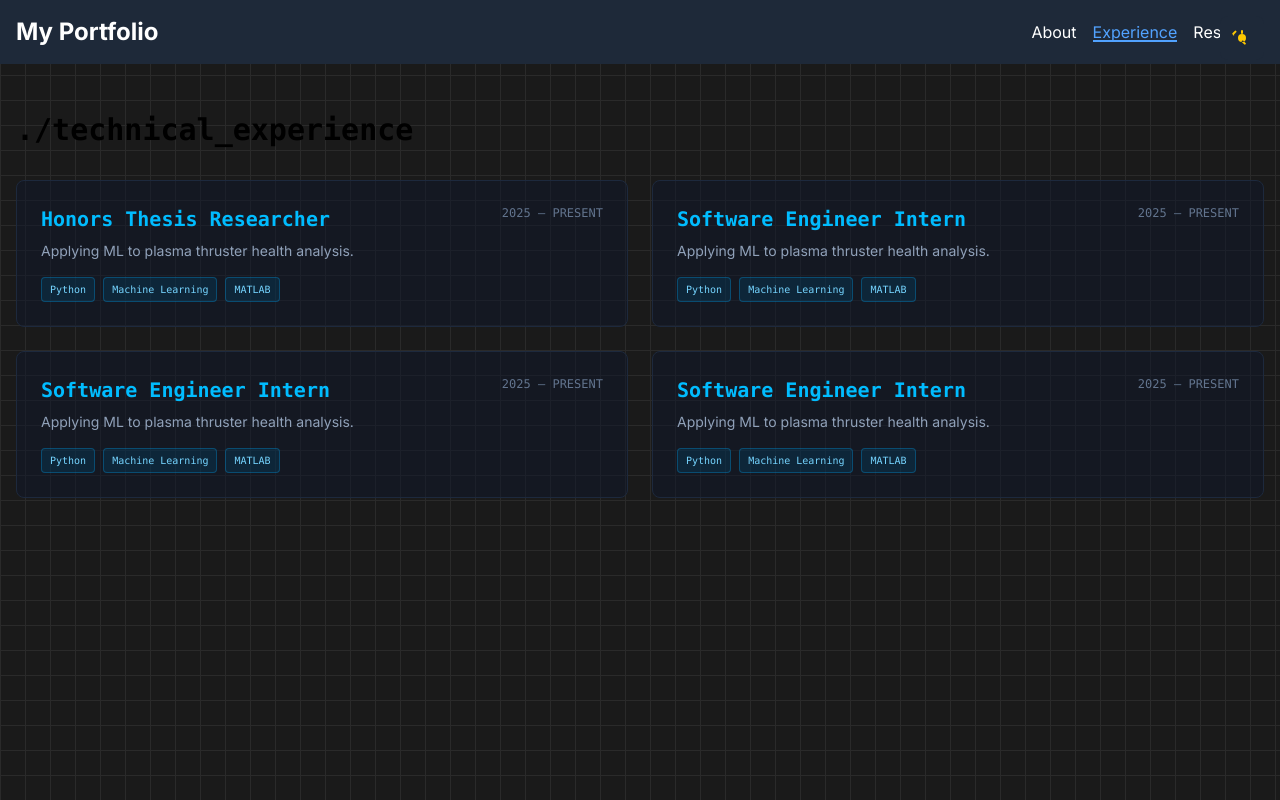
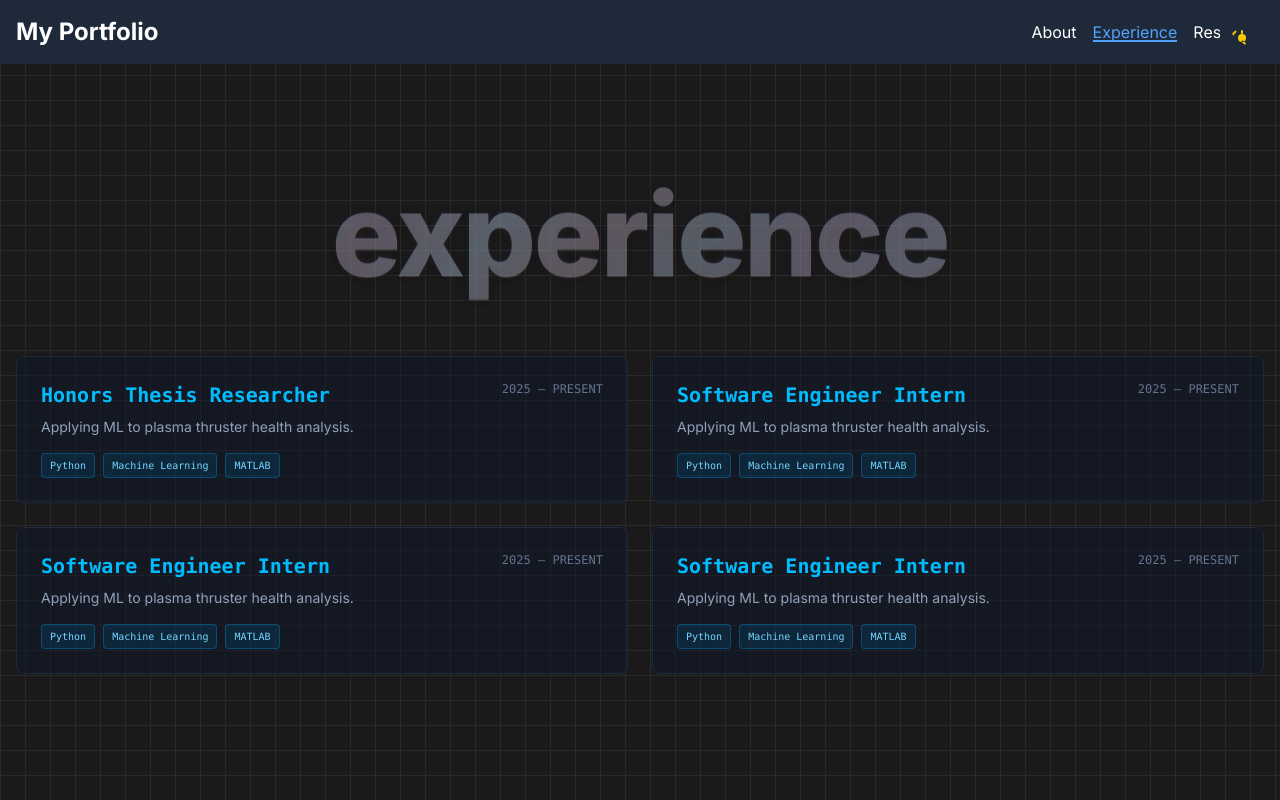
Before and after one commit to henrykanaskie/personal_webpage, a Next.js app: page /experience in a window 1280 px wide. Both pictures are taken after a click on the button "Toggle dark mode". Built offline with nearby package versions, Linux system fonts and the light colour scheme.

Commit message:
add page title

```diff
--- a/app/experience/page.tsx
+++ b/app/experience/page.tsx
@@ -1,13 +1,12 @@
 "use client";
 import ExperienceCard from "@/components/experienceCard";
-import { experiences } from "@/data/experience"; // Your array of experience objects
+import GlassTitle from "@/components/GlassTitle";
+import { experiences } from "@/data/experience";
 
 export default function ExperiencePage() {
   return (
     <section className="container mx-auto px-4 py-12">
-      <h2 className="text-3xl font-bold mb-8 font-mono">
-        ./technical_experience
-      </h2>
+      <GlassTitle text="experience" />
 
       <div className="grid grid-cols-1 md:grid-cols-2 gap-6">
         {experiences.map((exp) => (
--- a/app/globals.css
+++ b/app/globals.css
@@ -19,3 +19,8 @@ body {
     linear-gradient(to right, #2a2a2a 1px, transparent 1px),
     linear-gradient(to bottom, #2a2a2a 1px, transparent 1px);
 }
+
+@keyframes glassShineIntro {
+  0% { background-position: 200% center; }
+  100% { background-position: -50% center; }
+}
--- a/app/research/page.tsx
+++ b/app/research/page.tsx
@@ -3,10 +3,12 @@
 import { rocketPaths } from "@/svgs/rocket/rocketPaths";
 import LeftInfoBox from "@/components/LeftInfoBox";
 import RightInfoBox from "@/components/RightInfoBox";
+import GlassTitle from "@/components/GlassTitle";
 
 export default function ResearchPage() {
   return (
-    <div className="flex flex-col gap-12 md:gap-24 pt-[10vh] pb-[10vh]">
+    <div className="flex flex-col gap-12 md:gap-10 pt-[1vh] pb-[10vh]">
+      <GlassTitle text="Research" />
       <LeftInfoBox
         title="Senior Software Engineer"
         company="Tech Corp"
--- a/app/types/Experience.tsx
+++ b/app/types/Experience.tsx
@@ -1,5 +1,4 @@
-
-interface Experience {
+export interface Experience {
   id: string;
   title: string;
   company: string; // added to distinguish where the experience happened
--- a/components/AnimatedSvg.tsx
+++ b/components/AnimatedSvg.tsx
@@ -1,7 +1,6 @@
 "use client";
 
-import { useState } from "react";
-import { motion, MotionValue, useMotionValueEvent } from "framer-motion";
+import { motion, MotionValue } from "framer-motion";
 
 interface AnimatedSvgProps {
   paths: string[];
@@ -20,7 +19,6 @@ export default function AnimatedSvg({
   scrollProgress,
   className = "",
 }: AnimatedSvgProps) {
-
   return (
     <div
       className={className}
--- /dev/null
+++ b/components/GlassTitle.tsx
@@ -0,0 +1,103 @@
+"use client";
+
+import { useRef } from "react";
+import { motion, useInView } from "framer-motion";
+
+export default function GlassTitle({ text = "experience" }: { text?: string }) {
+  const ref = useRef<HTMLDivElement>(null);
+  const isInView = useInView(ref, { once: false, amount: 0.3 });
+
+  return (
+    <motion.div
+      ref={ref}
+      initial={{ opacity: 0, y: 20 }}
+      animate={isInView ? { opacity: 1, y: 0 } : { opacity: 0, y: 20 }}
+      transition={{ duration: 1.2, ease: "easeInOut" }}
+      className="flex justify-center py-8 md:py-14 select-none"
+    >
+      <span
+        className="relative font-extrabold tracking-tight"
+        style={{
+          fontSize: "clamp(3.5rem, 9vw, 8rem)",
+          lineHeight: 1.15,
+          letterSpacing: "-0.02em",
+        }}
+      >
+        {/* Base pearlescent text */}
+        <span
+          className="bg-clip-text text-transparent"
+          style={{
+            WebkitBackgroundClip: "text",
+            backgroundImage: `linear-gradient(
+              135deg,
+              rgba(100,115,145,0.55) 0%,
+              rgba(125,110,135,0.44) 15%,
+              rgba(105,130,150,0.5) 30%,
+              rgba(130,115,130,0.42) 45%,
+              rgba(100,125,145,0.48) 60%,
+              rgba(120,110,140,0.44) 75%,
+              rgba(105,120,148,0.5) 90%,
+              rgba(128,115,135,0.44) 100%
+            )`,
+            textShadow: `
+              0 1px 2px rgba(0,0,0,0.06),
+              0 4px 8px rgba(0,0,0,0.04),
+              0 1px 0 rgba(255,255,255,0.15),
+              2px 0 8px rgba(255,0,80,0.04),
+              -2px 0 8px rgba(0,100,255,0.04),
+              0 2px 8px rgba(255,200,0,0.03),
+              0 -2px 8px rgba(0,200,255,0.03)
+            `,
+          }}
+        >
+          {text}
+        </span>
+
+        {/* Dark mode pearlescent overlay */}
+        <span
+          aria-hidden
+          className="absolute inset-0 bg-clip-text text-transparent pointer-events-none opacity-0 dark:opacity-100"
+          style={{
+            WebkitBackgroundClip: "text",
+            backgroundImage: `linear-gradient(
+              135deg,
+              rgba(180,200,255,0.013) 0%,
+              rgba(210,185,230,0.009) 15%,
+              rgba(180,210,235,0.011) 30%,
+              rgba(215,190,215,0.008) 45%,
+              rgba(170,200,230,0.01) 60%,
+              rgba(200,185,225,0.009) 75%,
+              rgba(180,195,235,0.011) 90%,
+              rgba(210,185,220,0.009) 100%
+            )`,
+          }}
+        >
+          {text}
+        </span>
+
+        {/* Shine — plays once on load */}
+        <span
+          aria-hidden
+          className="absolute inset-0 bg-clip-text text-transparent pointer-events-none"
+          style={{
+            WebkitBackgroundClip: "text",
+            backgroundImage: `linear-gradient(
+              105deg,
+              transparent 0%,
+              transparent 35%,
+              rgba(255,255,255,0.25) 45%,
+              rgba(255,255,255,0.35) 50%,
+              rgba(255,255,255,0.25) 55%,
+              transparent 65%,
+              transparent 100%
+            )`,
+            backgroundSize: "250% 100%",
+            animation: "glassShineIntro 2.5s ease-in-out forwards",
+          }}
+        >
+          {text}
+        </span>
+      </span>
+    </motion.div>
+  );
+}
--- a/components/InfoBubble.tsx
+++ b/components/InfoBubble.tsx
@@ -5,14 +5,14 @@ import { motion } from "framer-motion";
 import { FuzzyText } from "./LeftInfoBox";
 
 export function useIsMobile(breakpoint = 768) {
-  const [isMobile, setIsMobile] = useState(false);
+  const [isMobile, setIsMobile] = useState<boolean | null>(null);
   useEffect(() => {
     const check = () => setIsMobile(window.innerWidth < breakpoint);
     check();
     window.addEventListener("resize", check);
     return () => window.removeEventListener("resize", check);
   }, [breakpoint]);
-  return isMobile;
+  return isMobile ?? false;
 }
 
 // ─── Shared glass styling ───
--- a/components/LeftInfoBox.tsx
+++ b/components/LeftInfoBox.tsx
@@ -4,6 +4,7 @@ import { useRef, useCallback, useState } from "react";
 import {
   motion,
   useMotionValue,
+  useInView,
   animate,
   AnimatePresence,
 } from "framer-motion";
@@ -83,8 +84,8 @@ export default function LeftInfoBox({
   extraInfo,
 }: LeftInfoBoxProps) {
   const boxRef = useRef<HTMLDivElement>(null);
+  const isInView = useInView(boxRef, { once: false, amount: 0.1 });
   const isMobile = useIsMobile();
-  const [hasAnimated, setHasAnimated] = useState(false);
   const {
     isBubbleOpen,
     vaporOrigin,
@@ -126,16 +127,10 @@ export default function LeftInfoBox({
 
       <motion.div
         ref={boxRef}
-        initial={hasAnimated ? false : { opacity: 0, x: -20, y: 10 }}
-        whileInView={{ opacity: 1, x: 0, y: 0 }}
-        onAnimationComplete={() => setHasAnimated(true)}
+        initial={{ opacity: 0, x: -20, y: 10 }}
+        animate={isInView ? { opacity: 1, x: 0, y: 0 } : { opacity: 0, x: -20, y: 10 }}
         onViewportEnter={onViewportEnter}
         onViewportLeave={onViewportLeave}
-        viewport={{
-          once: false,
-          amount: 0.15,
-          margin: "-100px 0px -100px 0px",
-        }}
         transition={{
           duration: 1.2,
           ease: "easeInOut",
--- a/components/RightInfoBox.tsx
+++ b/components/RightInfoBox.tsx
@@ -4,6 +4,7 @@ import { useRef, useCallback, useState } from "react";
 import {
   motion,
   useMotionValue,
+  useInView,
   animate,
   AnimatePresence,
 } from "framer-motion";
@@ -83,8 +84,8 @@ export default function RightInfoBox({
   extraInfo,
 }: RightInfoBoxProps) {
   const boxRef = useRef<HTMLDivElement>(null);
+  const isInView = useInView(boxRef, { once: false, amount: 0.1 });
   const isMobile = useIsMobile();
-  const [hasAnimated, setHasAnimated] = useState(false);
   const {
     isBubbleOpen,
     vaporOrigin,
@@ -126,16 +127,10 @@ export default function RightInfoBox({
 
       <motion.div
         ref={boxRef}
-        initial={hasAnimated ? false : { opacity: 0, x: 20, y: 10 }}
-        whileInView={{ opacity: 1, x: 0, y: 0 }}
-        onAnimationComplete={() => setHasAnimated(true)}
+        initial={{ opacity: 0, x: 20, y: 10 }}
+        animate={isInView ? { opacity: 1, x: 0, y: 0 } : { opacity: 0, x: 20, y: 10 }}
         onViewportEnter={onViewportEnter}
         onViewportLeave={onViewportLeave}
-        viewport={{
-          once: false,
-          amount: 0.15,
-          margin: "-100px 0px -100px 0px",
-        }}
         transition={{
           duration: 1.2,
           ease: "easeInOut",
--- a/components/experienceCard.tsx
+++ b/components/experienceCard.tsx
@@ -1,7 +1,7 @@
 "use client";
 import React from "react";
 import { motion } from "framer-motion";
-import { Experience } from "@/types/Experience"; // Path to your interface
+import { Experience } from "@/app/types/Experience";
 
 interface Props {
   experience: Experience;
```
